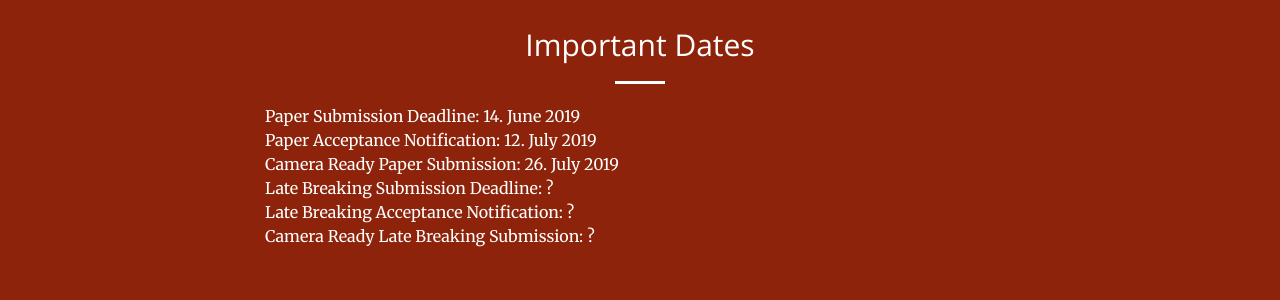
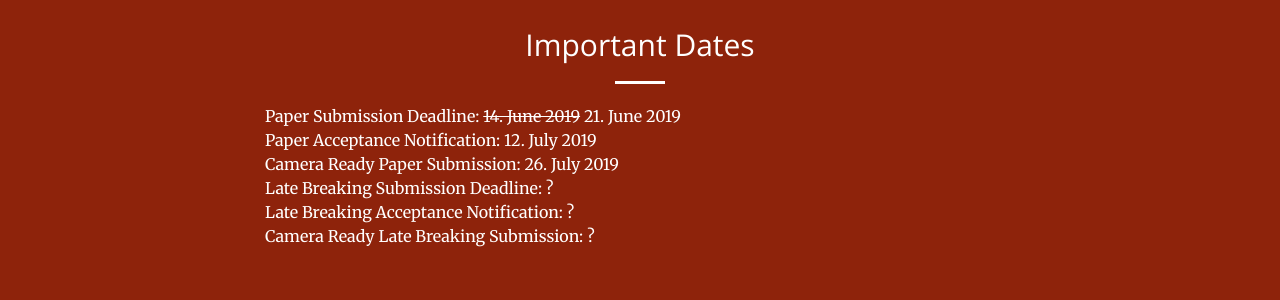
Before and after one commit to cophi-wue/ecml19.hummel.github.io, a Jekyll site: the page built from index.html, in a window 1280 px wide and 900 px high, scrolled down 2980 px. Shown: the part 154-454 px from the top of the window. Built offline with Jekyll 4.4.1, drawn with Linux system fonts in a browser that asks for light colours.

Commit message:
Update dates.html

```diff
--- a/_includes/dates.html
+++ b/_includes/dates.html
@@ -6,7 +6,7 @@
                 <h2 class="section-heading">Important Dates</h2>
                 <hr class="light">
                 <div align="justify">
-                <p>Paper Submission Deadline: 14. June 2019 <br/>
+                    <p>Paper Submission Deadline: <s>14. June 2019</s> 21. June 2019<br/>
                    Paper Acceptance Notification: 12. July 2019 <br/>
                    Camera Ready Paper Submission: 26. July 2019 <br/>
                    Late Breaking Submission Deadline: ? <br/>
```
